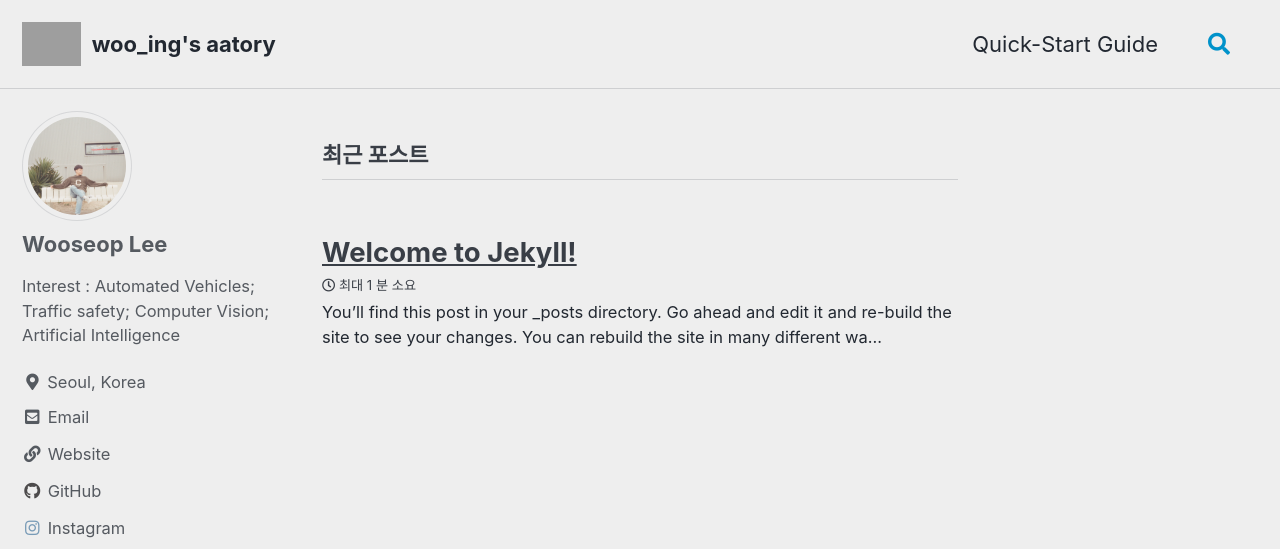
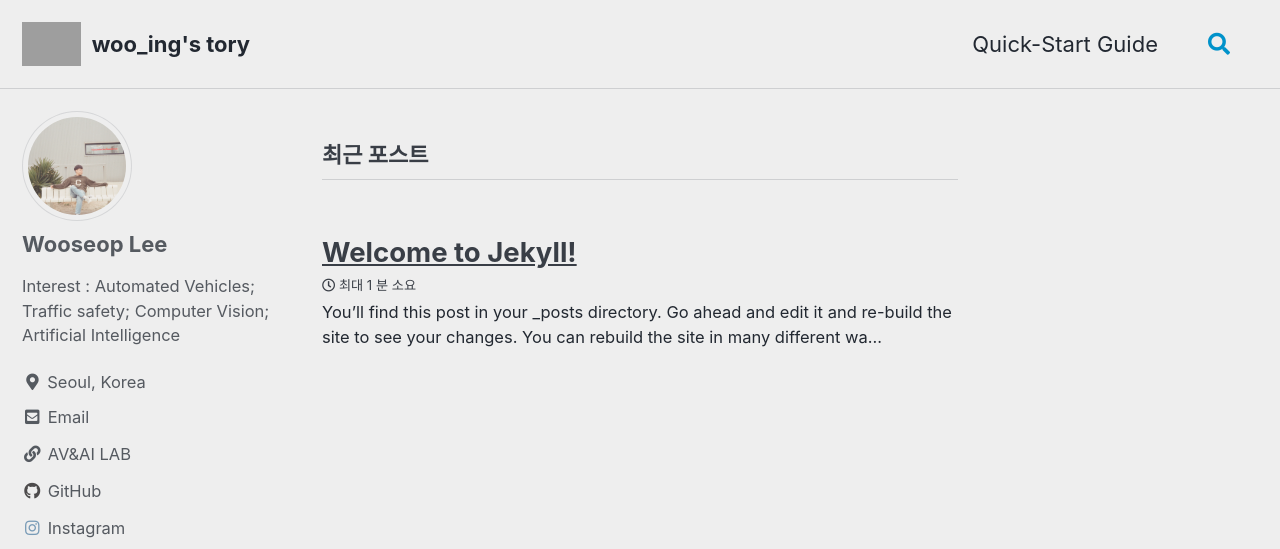
Before and after one commit to wooings/wooings.github.io, a Jekyll site: the page built from index.html, in a window 1280 px wide. Shown: the top 549 px of the page. Built offline with Jekyll 4.4.1, drawn with Linux system fonts in a browser that asks for light colours; cached includes are drawn as plain includes; the list of posts is cut into pages by our own code; grey boxes are pictures that could not be loaded.

Commit message:
Update _config.yml

```diff
--- a/_config.yml
+++ b/_config.yml
@@ -26,7 +26,7 @@
 repository               : "wooings/wooings.github.io"
 teaser                   : # path of fallback teaser image, e.g. "/assets/images/500x300.png"
 logo                     : "/assets/images/logo.png" # path of logo image to display in the masthead, e.g. "/assets/images/88x88.png"
-masthead_title           : "woo_ing's aatory" # overrides the website title displayed in the masthead, use " " for no title
+masthead_title           : # overrides the website title displayed in the masthead, use " " for no title
 # breadcrumbs            : false # true, false (default)
 words_per_minute         : 200
 comments:
@@ -110,7 +110,7 @@
     - label: "Email"
       icon: "fas fa-fw fa-envelope-square"
       url: "wooseabi@naver.com"
-    - label: "Website"
+    - label: "AV&AI LAB"
       icon: "fas fa-fw fa-link"
       url: "https://sites.google.com/view/automatedvehicle"
     - label: "Twitter"
```
